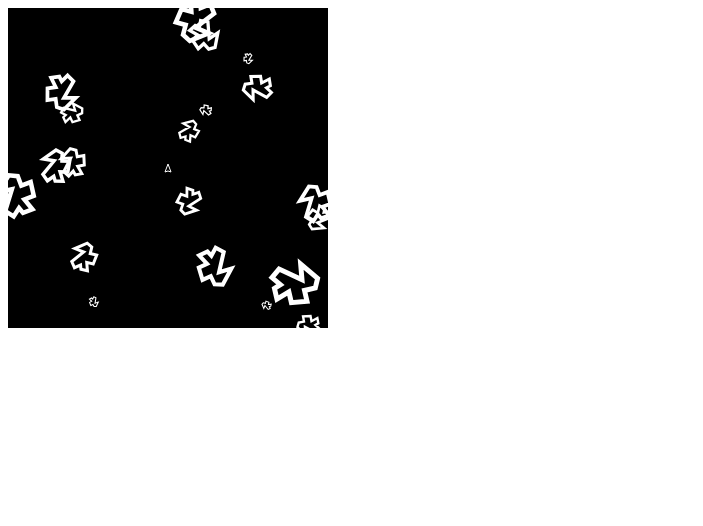
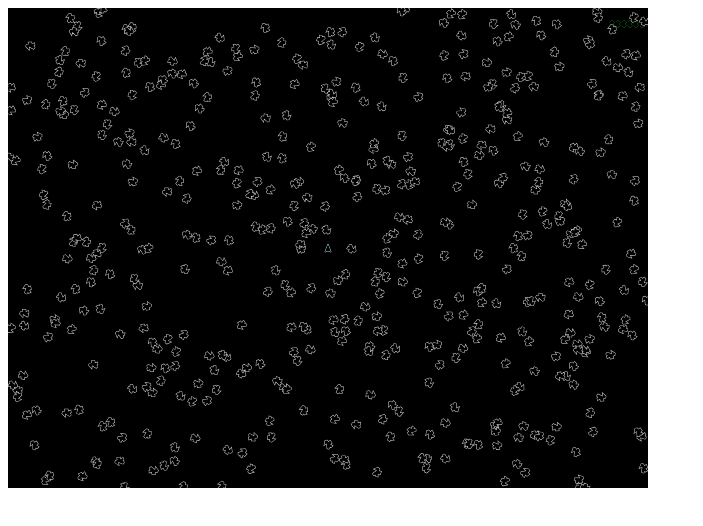
Before and after one commit to mbessey/Rocks, a plain HTML site: page index.html in a window 1280 px wide. Shown: the whole page, without its empty margins (0-703 px from the left). Drawn offline with Linux system fonts and the light colour scheme.

Commit message:
Move geometry definitions out of rocks.js, add first few letters to font.

```diff
--- a/font.js
+++ b/font.js
@@ -0,0 +1,70 @@
+var font = {
+	"0": [
+		[-2, -2],
+		[-1, -3],
+		[ 1, -3],
+		[ 2, -2],
+		[ 2,  2],
+		[ 1,  3],
+		[-1,  3],
+		[-2,  2],
+		[-2, -2]
+	],
+	"1": [
+		[-2, -1],
+		[ 0, -3],
+		[ 0,  3],
+		[ 2,  3],
+		[-2,  3]
+	],
+	"2": [
+		[-2, -2],
+		[-1, -3],
+		[ 1, -3],
+		[ 2, -2],
+		[ 2, -1],
+		[ 1,  0],
+		[-1,  0],
+		[-2,  1],
+		[-2,  2],
+		[-1,  3],
+		[ 1,  3],
+		[ 2,  2]
+	],
+	"3": [
+		[-2, -2],
+		[-1, -3],
+		[ 1, -3],
+		[ 2, -2],
+		[ 2, -1],
+		[ 1,  0],
+		[-1,  0],
+		[ 1,  0],
+		[ 2,  1],
+		[ 2,  2],
+		[ 1,  3],
+		[-1,  3],
+		[-2,  2]
+	],
+	"4": [
+		[-2, -3],
+		[-2,  0],
+		[ 2, -0],
+		[ 1, -0],
+		[ 1, -3],
+		[ 1, -3],
+	],
+	"5": [
+		[ 2, -2],
+		[ 2, -3],
+		[-2, -3],
+		[-2, -1],
+		[-1,  0],
+		[ 1,  0],
+		[ 2,  1],
+		[ 2,  2],
+		[ 1,  3],
+		[-1,  3],
+		[-2,  2],
+	],
+};
--- /dev/null
+++ b/geometry.js
@@ -0,0 +1,40 @@
+var ship = [
+	[ 0, -4],
+	[ 3,  4],
+	[ 0,  3],
+	[-3,  4],
+	[ 0, -4]
+];
+
+var rock = [
+	[ 0, -5],
+	[ 2, -4],
+	[ 1,  1],
+	[ 4,  0],
+	[ 2,  4],
+	[ 0,  4],
+	[-1,  2],
+	[-3,  3],
+	[-4,  0],
+	[-2, -1],
+	[-4, -3],
+	[-2, -4],
+	[-1, -3],
+	[ 0, -5]
+];
+
+var bullet = [
+	[-1, -1],
+	[ 1, -1],
+	[ 1,  1],
+	[-1,  1],
+	[-1, -1]
+];
+
+var thrust = [
+	[-3,  5],
+	[-1,  7],
+	[ 1,  7],
+	[ 3,  5],
+	[-3,  5]
+];
--- a/index.html
+++ b/index.html
@@ -6,7 +6,9 @@
 	<title>Rocks! - a dead-simple HTML Canvas game</title>
 </head>
 <body>
-	<canvas id="game" width=320 height=320>If you can see this, upgrade to a newer browser!</canvas>
+	<canvas id="game" width="640" height="480">If you can see this, upgrade to a newer browser!</canvas>
+	<script src="font.js"></script>
+	<script src="geometry.js"></script>
 	<script src="rocks.js"></script>
 </body>
 </html>
--- a/rocks.css
+++ b/rocks.css
@@ -1,5 +1,5 @@
 .game {
-	width:320px;
-	height: 320px;
+	width:500px;
+	height: 500px;
 	background-color: black;
 }
--- a/rocks.js
+++ b/rocks.js
@@ -4,52 +4,36 @@
   window.requestAnimationFrame = requestAnimationFrame;
 })();
 
-var ship = [
-	[ 0, -4],
-	[ 3,  4],
-	[ 0,  3],
-	[-3,  4],
-	[ 0, -4]
-];
+var keys={
+	left: 37,
+	up: 38,
+	right: 39,
+	down: 40,
+	space: 32
+};
+var held=[];
+function keydown(event) {
+	//console.log("keydown, "+event.keyCode);
+	held[event.keyCode]=true;
+}
 
-var rock = [
-	[ 0, -5],
-	[ 2, -4],
-	[ 1,  1],
-	[ 4,  0],
-	[ 2,  4],
-	[ 0,  4],
-	[-1,  2],
-	[-3,  3],
-	[-4,  0],
-	[-2, -1],
-	[-4, -3],
-	[-2, -4],
-	[-1, -3],
-	[ 0, -5],
-];
+function keyup(event) {
+	held[event.keyCode]=false;
+	//console.log("keyup, "+event.keyCode);
+}
 
-var bullet = [
-	{},
-	{},
-	{},
-	{},
-	{},
-	{},
-];
+document.onkeydown=keydown;
+document.onkeyup=keyup;
 
-var thrust = [
-	{},
-	{},
-	{},
-	{},
-	{},
-	{},
-];
-
-var ctx = document.getElementById("game").getContext('2d');
+var canvas = document.getElementById("game");
+var ctx = canvas.getContext('2d');
+// This is supposed to disable some anti-aliasing, but doesn't seem to work for lines
+ctx.webkitImageSmoothingEnabled = false;
+ctx.mozImageSmoothingEnabled = false;
+var width = canvas.width;
+var height = canvas.height;
 function clear_canvas() {
-	ctx.fillRect(0,0,320,320);
+	ctx.fillRect(0, 0, width, height);
 }
 
 function draw_poly(shape) {
@@ -59,58 +43,95 @@ function draw_poly(shape) {
 	for (var i=1; i < n; i++) {
 		ctx.lineTo(shape[i][0], shape[i][1]);
 	}
-	ctx.closePath();
 	ctx.stroke();
+	ctx.fill();
 }
 
 function draw_object(o) {
 	ctx.save();
 	ctx.translate(o.x, o.y);
 	ctx.rotate(o.phi);
-	ctx.scale(o.scale, o.scale);
+	//ctx.scale(o.scale, o.scale); //scale seems pretty useless: it scales the size of the lines, too
 	draw_poly(o.shape);
 	ctx.restore();
 }
 
-function draw_ship(x, y) {
-	ctx.strokeStyle="white";
-	draw_object({
-		x: x,
-		y: y,
-		shape: ship,
-		scale: 1.0
-	});
+function draw_ship(s) {
+	ctx.save();
+	ctx.strokeStyle="lightblue";
+	draw_object(s);
+	if (held[keys.up]) {
+		ctx.strokeStyle="red";
+		draw_object({
+			x: s.x,
+			y: s.y,
+			shape: thrust
+		});
+	}
+	ctx.restore();
+}
+
+function draw_score(score) {
+	ctx.save();
+	ctx.strokeStyle="green";
+	var places = 6;
+	var spacing = 6;
+	for (var place=0; place < places; place++) {
+		draw_object({
+			x: width - spacing * (place+1),
+			y: 16,
+			shape:font[3]
+		});
+	}
+	ctx.restore();
 }
 
 var lasttime;
 
-function simulate(elapsed, objects) {
+function simulate(elapsed, objects, ship) {
 	for (var i=0; i < objects.length; i++) {
 		var o = objects[i];
 		o.x = o.x + o.vx * elapsed / 1000;
 		o.y = o.y + o.vy * elapsed / 1000;
 		o.phi = o.phi + o.vphi *elapsed / 1000;
-		if (o.x > 320) {
-		    o.x -= 320;
+		if (o.x > width) {
+		    o.x -= width;
 		}
-		if (o.y > 320) {
-	        o.y -= 320;
+		if (o.y > height) {
+	        o.y -= height;
 		}
 		if (o.x < 0) {
-		    o.x += 320;
+		    o.x += width;
 		}
 		if (o.y < 0) {
-	        o.y += 320;
+	        o.y += height;
 		}
+	}
+	if (held[keys.left]) {
+		ship.vphi -= 0.1;
+	}
+	if (held[keys.right]) {
+		ship.vphi += 0.1;
+	}
+	if (held[keys.up]) {
+		//thrust
+		ship.vy+=0.1;
+	}
+	if (held[keys.down]) {
+		// shields up
+	}
+	if (held[keys.space]) {
+		// spawn a bullet
 	}
 }
 
 var rocks=[];
+var numrocks=500;
 var max_r = Math.random()*Math.PI*2;
-for (var n=0; n < 20; n++) {
+for (var n=0; n < numrocks; n++) {
 	rocks.push({
-		x: Math.random()*320,
-		y: Math.random()*320,
+		x: Math.random()*width,
+		y: Math.random()*height,
 		vx: Math.random()*16-8,
 		vy: Math.random()*16-8,
 		phi: Math.random()*Math.PI*2,
@@ -120,21 +141,39 @@ for (var n=0; n < 20; n++) {
 	});
 }
 console.dir(rocks);
-
+var myship={
+	x: width/2,
+	y: height/2,
+	phi: 0,
+	vx: 0,
+	vy: 0,
+	vphi: 0,
+	shape: ship
+};
+var framecount=0;
+var lastreport=0;
 function frame(timestamp) {
 	var elapsed;
 	if (lasttime === undefined) {
 		elapsed = 0;
+		lastreport = timestamp;
 	} else {
 		elapsed = (timestamp - lasttime);
 	}
-	simulate(elapsed, rocks);
+	simulate(elapsed, rocks, myship);
 	clear_canvas();
-	draw_ship(160, 160);
+	draw_ship(myship);
+	draw_score();
 	for (var i=0; i < rocks.length; i++) {
+		ctx.strokeStyle="lightgray";
 		draw_object(rocks[i]);
 	}
 	lasttime = timestamp;
+	if (framecount++ > 60) {
+		console.log(framecount / ((timestamp-lastreport)/1000) + " FPS");
+		lastreport = timestamp;
+		framecount=0;
+	}
 	requestAnimationFrame(frame);
 }
 
```
